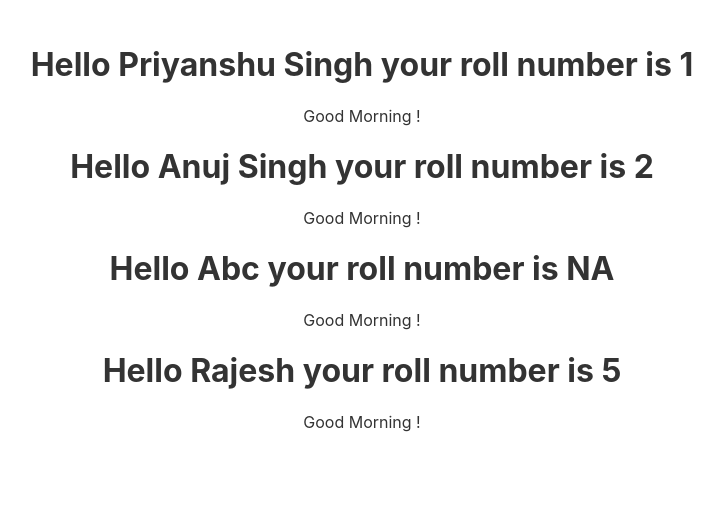
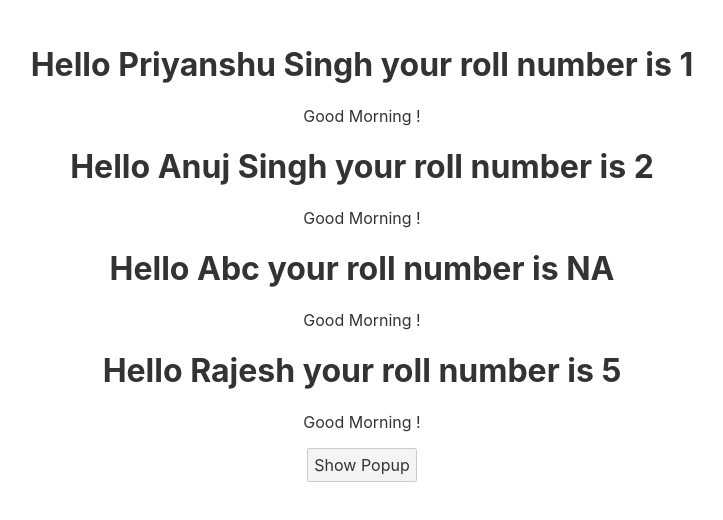
Before and after one commit to CHEEMS-1206/svelte-sveltekit, a Svelte app in the folder svelte-tutorial/: page / in a window 1280 px wide. Shown: the top 520 px of the page, without its empty margins (278-1001 px from the left). Built offline with nearby package versions, Linux system fonts and the light colour scheme.

Commit message:
making popups using custom event on components

```diff
--- a/svelte-tutorial/src/App.svelte
+++ b/svelte-tutorial/src/App.svelte
@@ -15,6 +15,13 @@
 	import { setContext } from "svelte";
 	const contextValue = "Good Morning !"
 	setContext("contextKey", contextValue)
+
+  	import Popup from "./components/Popup.svelte";
+	let show = false
+	function closePopup(event){
+		show = false
+		console.log(event.detail) // accesing values passed from child component via custom event
+	}
 </script>
 
 <main>
@@ -23,6 +30,12 @@
 	{/each}
 	<Greet /> <!--Default prop in child is used-->
 	<Greet {...spread} /> <!-- Spreading an object in parent for child to get values-->
+
+	<!-- popup handling via custom component events  -->
+	<button on:click={()=> show = true}>Show Popup</button>
+	{#if show}
+		<Popup on:close={closePopup}/> <!--Using custom made component event dispatched from child component-->
+	{/if}
 </main>
 
 <style>
--- /dev/null
+++ b/svelte-tutorial/src/components/Popup.svelte
@@ -0,0 +1,14 @@
+<script>
+    // using createEventDispatcher to create dispatch
+    import { createEventDispatcher } from "svelte";
+    const dispatch = createEventDispatcher()
+    const dataFromChildToParent = "from child component to parent via custom event" // data for sending to parent
+</script>
+<main>
+    <div>
+        <h1>Hello from Popup</h1>
+        <!-- whenever we need to fire a custom event we can do so by dispatching it from child component  -->
+        <!-- the dispatch accepts two values, first being name of the event and second the data from child to parent component  -->
+        <button on:click={()=> dispatch("close", {dataFromChildToParent})}> Close Me</button>
+    </div>
+</main>
```
Also changed, not shown: 1 other file (tests, documents, lock files or other folders).
